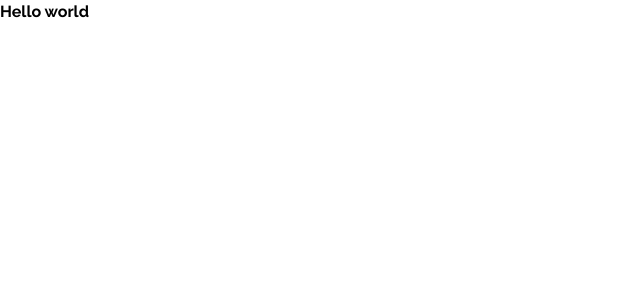
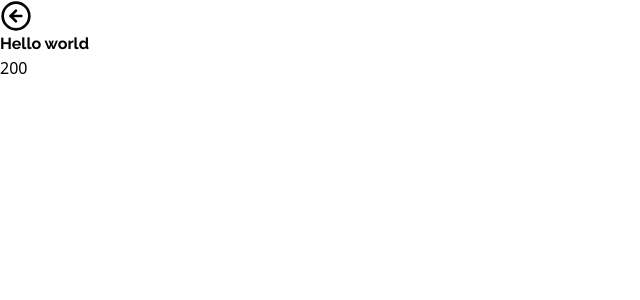
Before and after one commit to theDarkHorses/www.theloudkitchens.in, a Next.js app: page / in a window 1280 px wide. Shown: the top 300 px of the page, without its empty margins (0-640 px from the left). Built offline with nearby package versions, Linux system fonts and the light colour scheme.

Commit message:
added llel route

```diff
--- /dev/null
+++ b/app/@bottom/loading.js
@@ -0,0 +1,7 @@
+import React from 'react'
+
+export default function loading() {
+  return (
+    <div>right loading...</div>
+  )
+}
--- /dev/null
+++ b/app/@bottom/page.js
@@ -0,0 +1,12 @@
+import React from 'react'
+
+const fetchRight = async () => {
+    return new Promise((resolve)=>setTimeout(()=>resolve(200),2000))
+}
+
+export default async function page() {
+    const res = await fetchRight()
+    return (
+        <div className='w-1/2'>{JSON.stringify(res)}</div>
+    )
+}
--- /dev/null
+++ b/app/@header/loading.js
@@ -0,0 +1,7 @@
+import React from 'react'
+
+export default function loading() {
+  return (
+    <div>left loading...</div>
+  )
+}
--- /dev/null
+++ b/app/@header/page.js
@@ -0,0 +1,10 @@
+import React from 'react'
+import { ArrowLeftCircle } from "lucide-react"
+
+export default function page() {
+  return (
+    <div className='w-1/2'>
+      <ArrowLeftCircle size={32}/>
+    </div>
+  )
+}
--- a/app/layout.js
+++ b/app/layout.js
@@ -5,11 +5,15 @@ import { Lato, Raleway } from "next/font/google";
 
 const lato = Lato({
   variable: "--lato",
+  subsets: ["latin-ext", "latin"],
   weight: ["100", "300", "400", "700", "900"],
+  display: "swap"
 });
 const raleway = Raleway({
   variable: "--raleway",
+  subsets: ["cyrillic", "cyrillic-ext", "latin", "latin-ext", "vietnamese"],
   weight: ["100", "200", "300", "400", "500", "600", "700", "800", "900"],
+  display: "swap"
 });
 
 
@@ -18,11 +22,15 @@ export const metadata = {
   description: 'Jai Sri Ram.',
 }
 
-export default function RootLayout({ children }) {
+export default function RootLayout({ header, children, bottom }) {
   return (
     <ClerkProvider>
       <html lang="en">
-        <body  className={`${lato.variable} ${raleway.variable} container`}>{children}</body>
+        <body className={`${lato.variable} ${raleway.variable} container`}>
+          {header}
+          {children}
+          {bottom}
+        </body>
       </html>
     </ClerkProvider>
   )
--- a/middleware.js
+++ b/middleware.js
@@ -1,7 +1,7 @@
 import { authMiddleware } from "@clerk/nextjs";
 
 export default authMiddleware({
-      publicRoutes:["/"]
+      publicRoutes:["/", "/home"]
 });
 
 export const config = {
--- a/package.json
+++ b/package.json
@@ -3,7 +3,7 @@
   "version": "0.1.0",
   "private": true,
   "scripts": {
-    "dev": "next dev --turbo",
+    "dev": "next dev",
     "build": "next build",
     "start": "next start",
     "lint": "next lint"
@@ -11,6 +11,7 @@
   "dependencies": {
     "@clerk/nextjs": "^4.25.3",
     "autoprefixer": "10.4.16",
+    "lucide-react": "^0.284.0",
     "next": "13.5.4",
     "postcss": "8.4.31",
     "react": "18.2.0",
```
Also changed, not shown: 1 other file (tests, documents, lock files or other folders).
